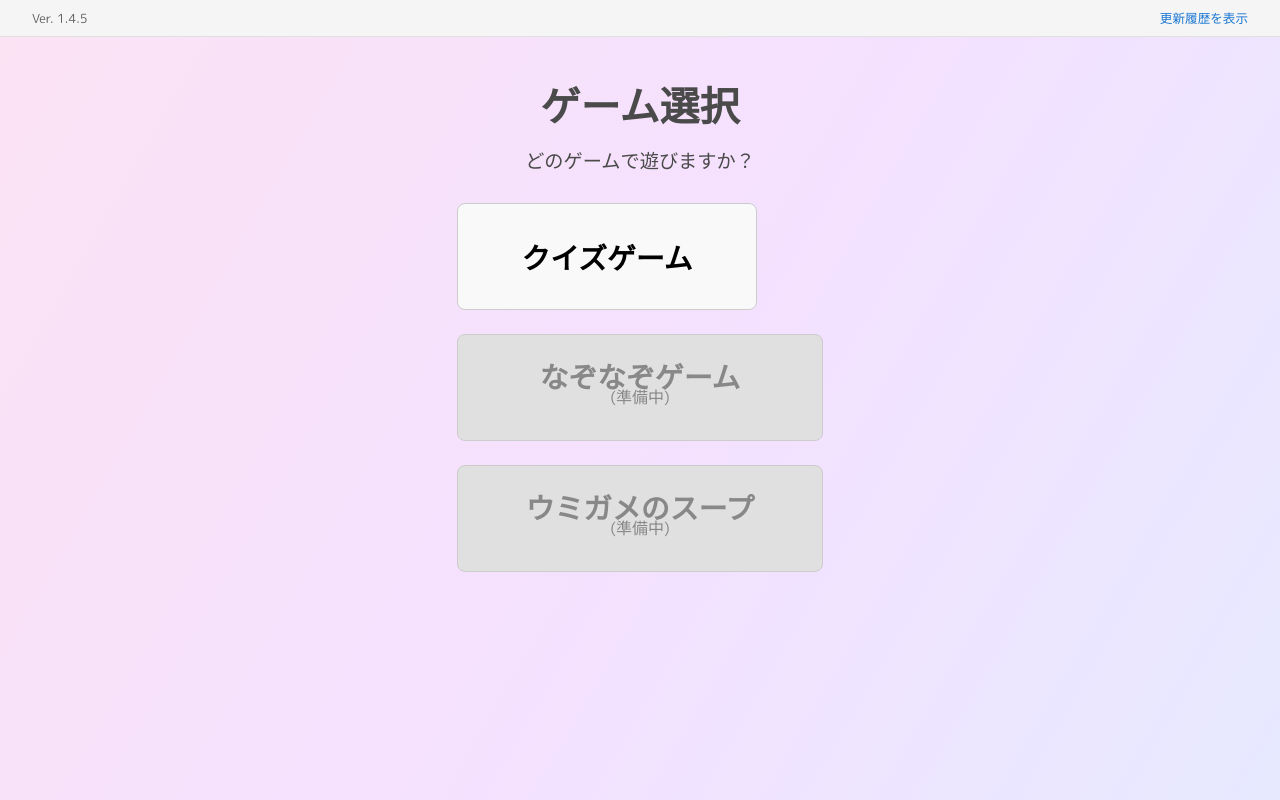
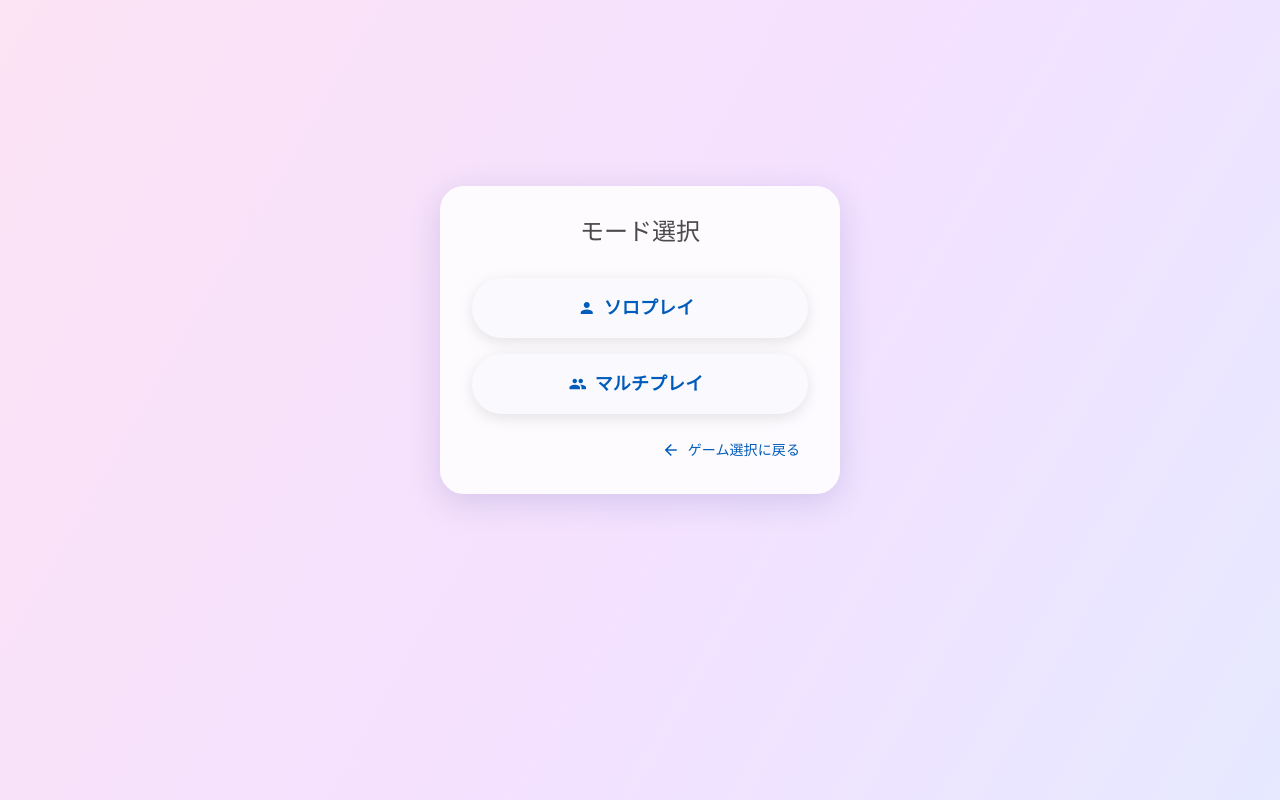
Before and after one commit to Tago-F/freestylequizgame002, an Angular app in the folder frontend/: page /quiz/mode in a window 1280 px wide. Before the commit this address led to /game-selection. Built offline with nearby package versions, Linux system fonts and the light colour scheme.

Commit message:
ソロモード、マルチモードの画面を追加。ルーティング設定を修正。

```diff
--- a/frontend/src/app/game-selection/change-log.model.ts
+++ b/frontend/src/app/game-selection/change-log.model.ts
@@ -10,16 +10,30 @@ export interface Changelog {
   };
 }
 
-export const APP_VERSION = '1.4.5';
+export const APP_VERSION = '1.5.0';
 
 export const CHANGE_LOG: Changelog[] = [
-    {
+  {
+    version: '1.5.0',
+    date: '2025-12-06',
+    changes: {
+      added: [
+        'モード選択画面を追加',
+        '「ソロプレイ」「マルチプレイ」の選択肢を追加'
+      ],
+      changed: [
+        'ルーティング構成をリファクタリングし、クイズ機能を `/quiz/` 配下に階層化'
+      ]
+    }
+  },
+  {
     version: '1.4.6',
     date: '2025-12-03',
     changes: {
       changed: [
         'バックエンドのリファクタリングを実施',
-        'クイズ履歴テーブル用 Entity, Repository の削除'
+        'クイズ履歴テーブル用 Entity, Repository の削除',
+        'フロントエンド側の設定項目をバックエンドに移管'
       ]
     }
   },
--- a/frontend/src/app/game-selection/game-selection.ts
+++ b/frontend/src/app/game-selection/game-selection.ts
@@ -22,7 +22,7 @@ export class GameSelection {
   ) {}
 
   navigateToQuiz(): void {
-    this.router.navigate(['/player-setup']);
+    this.router.navigate(['/quiz/mode']);
   }
 
   openChangeLog(): void {
--- a/frontend/src/app/game-setup/game-setup.component.ts
+++ b/frontend/src/app/game-setup/game-setup.component.ts
@@ -85,14 +85,14 @@ import { MatIconModule } from '@angular/material/icon';
         </div>
       </mat-card-content>
       <mat-card-actions class="actions">
-        <a mat-button routerLink="/player-setup">
+        <a mat-button routerLink="/quiz/player-setup">
           <mat-icon>arrow_back</mat-icon>
           プレイヤー登録に戻る
         </a>
         <a
           mat-raised-button
           color="primary"
-          routerLink="/quiz-play"
+          routerLink="/quiz/play"
           [disabled]="!quizState.isQuizConfigured()"
         >
           クイズ開始
--- /dev/null
+++ b/frontend/src/app/mode-selection/mode-selection.component.css
@@ -0,0 +1,40 @@
+.mode-selection-container {
+  display: flex;
+  justify-content: center;
+  align-items: center;
+  min-height: 80vh;
+  padding: 20px;
+}
+
+.mode-selection-card {
+  width: 100%;
+  max-width: 400px;
+  padding: 16px;
+}
+
+mat-card-header {
+  justify-content: center;
+  margin-bottom: 24px;
+}
+
+mat-card-title {
+  font-size: 24px;
+  margin: 0;
+}
+
+.button-container {
+  display: flex;
+  flex-direction: column;
+  gap: 16px;
+  padding: 8px 0;
+}
+
+.mode-button {
+  padding: 12px;
+  font-size: 18px;
+  height: 60px;
+}
+
+.mode-button mat-icon {
+  margin-right: 8px;
+}
--- /dev/null
+++ b/frontend/src/app/mode-selection/mode-selection.component.html
@@ -0,0 +1,25 @@
+<div class="mode-selection-container">
+  <mat-card class="mode-selection-card">
+    <mat-card-header>
+      <mat-card-title>モード選択</mat-card-title>
+    </mat-card-header>
+    <mat-card-content>
+      <div class="button-container">
+        <button mat-raised-button color="primary" class="mode-button" (click)="onSelectMode('solo')">
+          <mat-icon>person</mat-icon>
+          ソロプレイ
+        </button>
+        <button mat-raised-button color="accent" class="mode-button" (click)="onSelectMode('multi')">
+          <mat-icon>group</mat-icon>
+          マルチプレイ
+        </button>
+      </div>
+    </mat-card-content>
+    <mat-card-actions align="end">
+      <button mat-button routerLink="/game-selection">
+        <mat-icon>arrow_back</mat-icon>
+        ゲーム選択に戻る
+      </button>
+    </mat-card-actions>
+  </mat-card>
+</div>
--- /dev/null
+++ b/frontend/src/app/mode-selection/mode-selection.component.ts
@@ -0,0 +1,25 @@
+import { Component } from '@angular/core';
+import { Router, RouterModule } from '@angular/router';
+import { MatButtonModule } from '@angular/material/button';
+import { MatCardModule } from '@angular/material/card';
+import { MatIconModule } from '@angular/material/icon';
+import { CommonModule } from '@angular/common';
+
+@Component({
+  selector: 'app-mode-selection',
+  standalone: true,
+  imports: [CommonModule, RouterModule, MatButtonModule, MatCardModule, MatIconModule],
+  templateUrl: './mode-selection.component.html',
+  styleUrls: ['./mode-selection.component.css']
+})
+export class ModeSelectionComponent {
+
+  constructor(private router: Router) {}
+
+  onSelectMode(mode: string): void {
+    console.log(`Selected mode: ${mode}`);
+    // Navigate to player setup.
+    // Note: Ensure the route '/quiz/player-setup' is defined in your app.routes.ts
+    this.router.navigate(['/quiz/player-setup']);
+  }
+}
--- a/frontend/src/app/player-setup/player-setup.component.ts
+++ b/frontend/src/app/player-setup/player-setup.component.ts
@@ -48,16 +48,16 @@ import { MatListModule } from '@angular/material/list';
         </mat-list>
       </mat-card-content>
       <mat-card-actions class="actions">
-        <a mat-stroked-button routerLink="/game-selection">
+        <a mat-stroked-button routerLink="/quiz/mode">
           <mat-icon>arrow_back</mat-icon>
-          ゲーム選択に戻る
+          モード選択に戻る
         </a>
         <span class="spacer"></span>
         <button mat-stroked-button color="primary" (click)="addPlayer()" [disabled]="playerState.playerCount() >= 16">
           <mat-icon>add</mat-icon>
           プレイヤーを追加 ({{ playerState.playerCount() }}/16)
         </button>
-        <a mat-raised-button color="primary" routerLink="/game-setup" [disabled]="playerState.playerCount() === 0">
+        <a mat-raised-button color="primary" routerLink="/quiz/game-setup" [disabled]="playerState.playerCount() === 0">
           設定へ進む
           <mat-icon>arrow_forward</mat-icon>
         </a>
--- a/frontend/src/app/quiz-play/quiz-play.component.ts
+++ b/frontend/src/app/quiz-play/quiz-play.component.ts
@@ -48,7 +48,7 @@ export class QuizPlayComponent implements OnInit {
 
   ngOnInit(): void {
     if (!this.quizState.isQuizConfigured()) {
-      this.router.navigate(['/game-setup']);
+      this.router.navigate(['/quiz/game-setup']);
       return;
     }
     this.fetchNewQuiz();
@@ -138,18 +138,18 @@ export class QuizPlayComponent implements OnInit {
   }
 
   addUser(): void {
-    this.router.navigate(['/player-setup']);
+    this.router.navigate(['/quiz/player-setup']);
   }
 
   resetGame(): void {
     this.playerState.reset();
     this.quizState.resetQuizState();
-    this.router.navigate(['/player-setup']);
+    this.router.navigate(['/quiz/player-setup']);
   }
 
   backToSettings(): void {
     this.quizState.resetQuizState(); // Reset quiz state before navigating back
-    this.router.navigate(['/game-setup']);
+    this.router.navigate(['/quiz/game-setup']);
   }
 
   openQuizResultModal(): void {
--- a/frontend/src/app/quiz-play/quiz-result-modal/quiz-result-modal.ts
+++ b/frontend/src/app/quiz-play/quiz-result-modal/quiz-result-modal.ts
@@ -19,7 +19,7 @@ export class QuizResultModal {
   ) {}
 
   goToResults(): void {
-    this.router.navigate(['/result']);
+    this.router.navigate(['/quiz/result']);
     this.dialogRef.close();
   }
 }
--- a/frontend/src/app/quiz-result/quiz-result.component.ts
+++ b/frontend/src/app/quiz-result/quiz-result.component.ts
@@ -40,16 +40,16 @@ export class QuizResultComponent {
 
   goToSetup(): void {
     this.quizState.resetQuizState();
-    this.router.navigate(['/game-setup']);
+    this.router.navigate(['/quiz/game-setup']);
   }
 
   resetGame(): void {
     this.playerState.reset();
     this.quizState.resetQuizState();
-    this.router.navigate(['/player-setup']);
+    this.router.navigate(['/quiz/player-setup']);
   }
 
   addUser(): void {
-    this.router.navigate(['/player-setup']);
+    this.router.navigate(['/quiz/player-setup']);
   }
 }
```
Also changed, not shown: frontend/src/app/app.routes.ts (+13 -6 lines), 1 other file (tests, documents, lock files or other folders).
